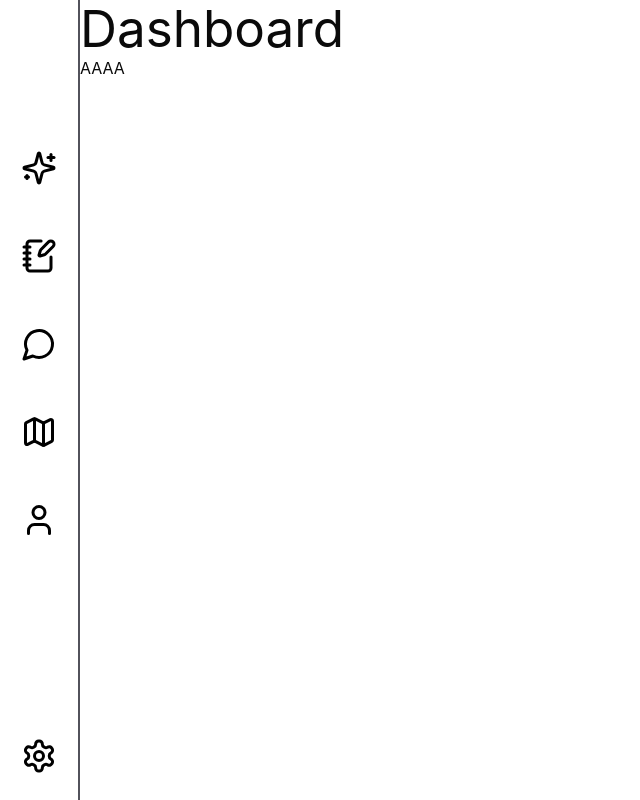
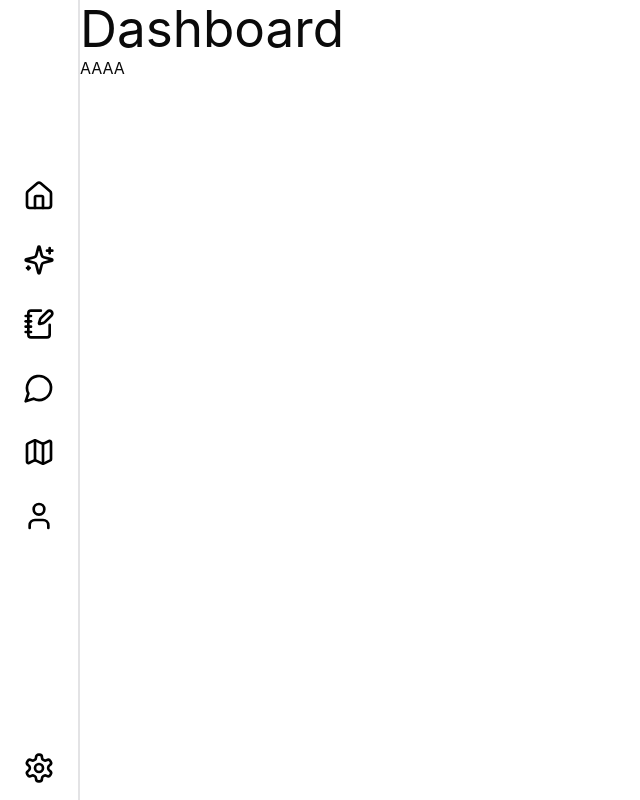
Before and after one commit to Glebegor/cohackathon-2024, a React (Vite) app in the folder frontend/: page /home in a window 1280 px wide. Shown: the whole page, without its empty margins (0-640 px from the left). Built offline with nearby package versions, Linux system fonts and the light colour scheme.

Commit message:
fe: layout fix

```diff
--- a/frontend/src/components/navbar/navbar.tsx
+++ b/frontend/src/components/navbar/navbar.tsx
@@ -1,9 +1,14 @@
 import { DesignContext } from "@/context/design";
 import { EMediaQuery } from "@/enums/design";
-import { MapIcon, MessageCircleIcon, NotebookPenIcon, SettingsIcon, SparklesIcon, UserIcon } from "lucide-react";
+import { HomeIcon, MapIcon, MessageCircleIcon, NotebookPenIcon, SettingsIcon, SparklesIcon, UserIcon } from "lucide-react";
 import React, { useContext } from "react";
 
 const items = {
+    home: {
+        name: "Domů",
+        icon: <HomeIcon size={36} color="#000000" className="hover:stroke-red-600 hover:scale-110 duration-300"/>,
+        link: "/home"
+    },
     explore: {
         name: "Objevit",
         icon: <SparklesIcon size={36} color="#000000" className="hover:stroke-yellow-600 hover:scale-110 duration-300"/>,
@@ -50,7 +55,7 @@ export const Navbar: React.FC<NavbarProps> = () => {
 
 const NavbarItem:React.FC<NavbarItemProps> = ({item}) => {
     return(
-        <a href={item.link} className={"size-14 flex justify-center items-center"}>
+        <a href={item.link} className={"size-8 flex justify-center items-center"}>
             {item.icon}
         </a>
     )
@@ -69,11 +74,11 @@ const MobileNavbar: React.FC<MobileNavbarProps> = () => {
 }
 
 const DesktopNavbar: React.FC<DesktopNavbarProps> = () => {
-    const desktopMainItems = [items.explore, items.diary, items.chats, items.map, items.profile];
+    const desktopMainItems = [items.home, items.explore, items.diary, items.chats, items.map, items.profile];
 
 
     return(
-        <div className="flex flex-col gap-14 h-screen w-20 border-r-2 border-r-zinc-600 bg-white/50 py-4">
+        <div className="flex flex-col gap-14 h-screen w-20 border-r-2 border-r-zinc-400/30 bg-white/50 py-4">
             <div className="flex-1 flex flex-col items-center gap-8 justify-center">
                 {desktopMainItems.map((item) => (
                     <NavbarItem {...{item}}/>
```
